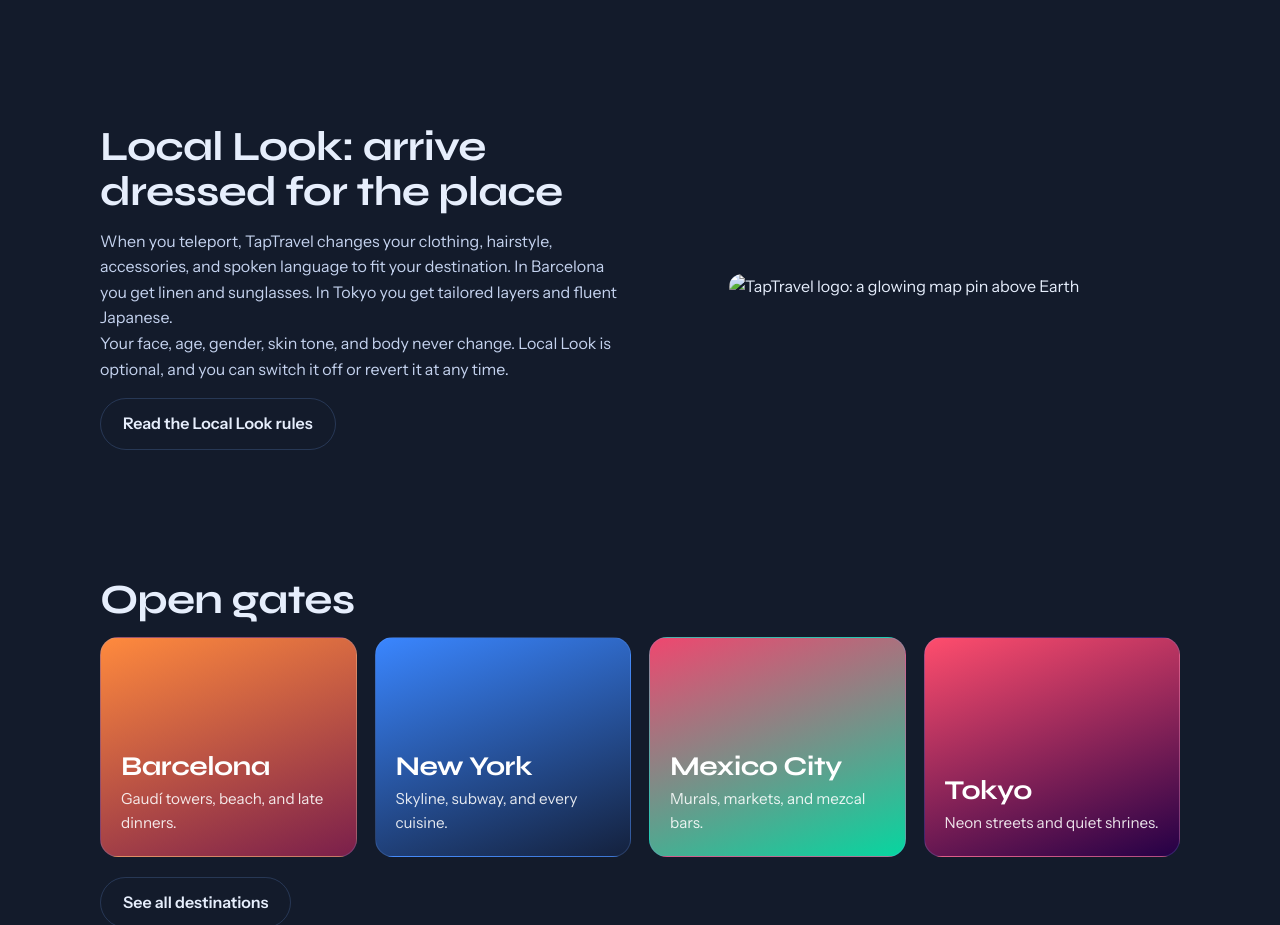
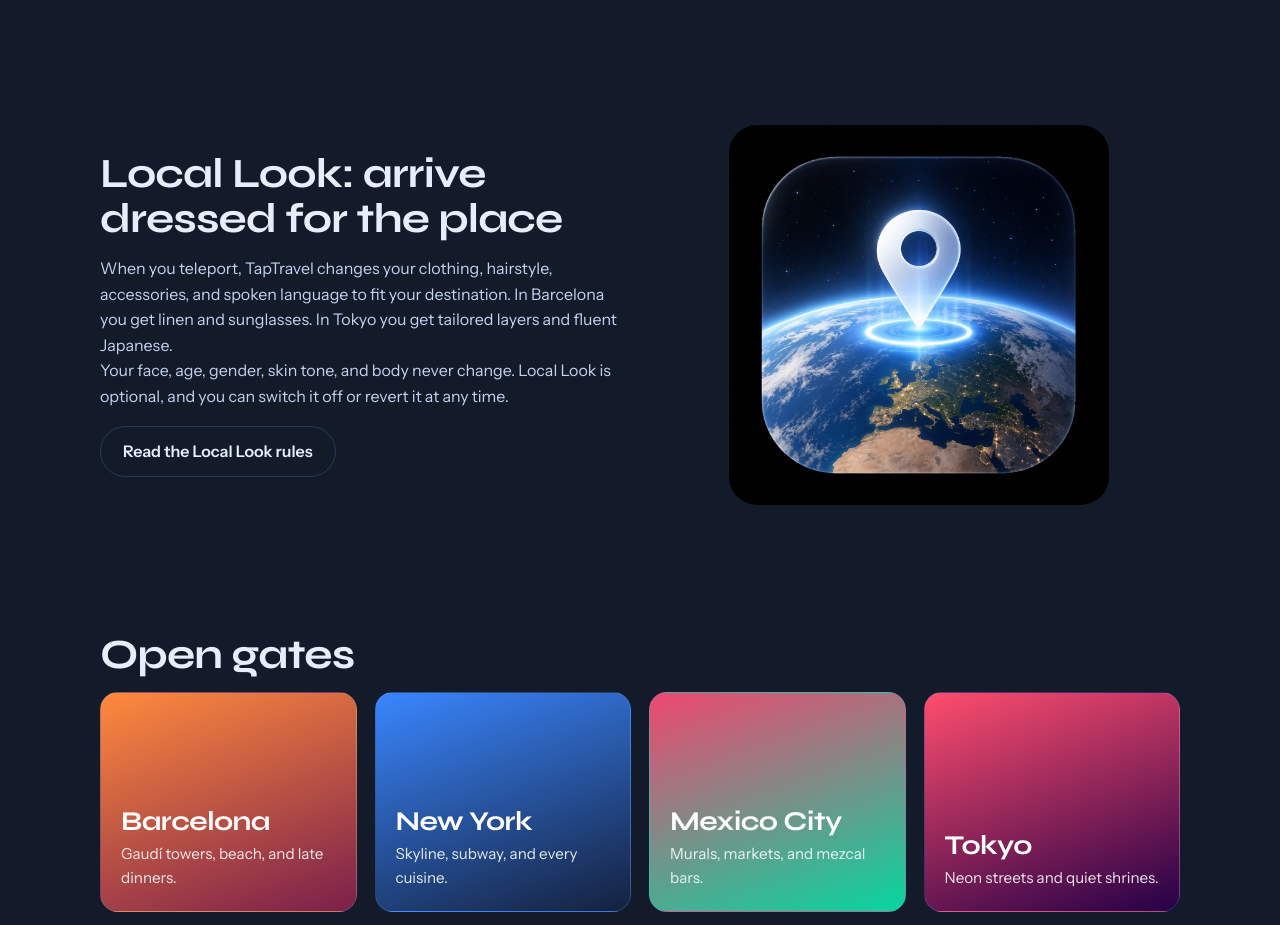
Before and after one commit to adamm-cryptoo/TapTravel, a plain HTML site: page index.html in a window 1280 px wide. Shown: the part 1144-2069 px from the top of the page. Drawn offline with Linux system fonts and the light colour scheme.

Commit message:
Fix logo image source in index.html

```diff
--- a/index.html
+++ b/index.html
@@ -14,7 +14,7 @@
 <p>When you teleport, TapTravel changes your clothing, hairstyle, accessories, and spoken language to fit your destination. In Barcelona you get linen and sunglasses. In Tokyo you get tailored layers and fluent Japanese.</p>
 <p>Your face, age, gender, skin tone, and body never change. Local Look is optional, and you can switch it off or revert it at any time.</p>
 <p style="margin-top:16px"><a class="btn ghost" href="policies.html#look">Read the Local Look rules</a></p></div>
-<img src="assets/logo.jpeg" alt="TapTravel logo: a glowing map pin above Earth"></div></section>
+<img src="logo.jpeg" alt="TapTravel logo: a glowing map pin above Earth"></div></section>
 <section><div class="wrap"><h2>Open gates</h2><div class="grid" id="featured"></div><p style="margin-top:20px"><a class="btn ghost" href="destinations.html">See all destinations</a></p></div></section>
 <section data-bf><div class="wrap"><div class="bfbox"><h2>Black Friday: 40% off annual plans</h2><p>Premium, Family, and Explorer are discounted for your first year. Use code TAPFRIDAY.</p><div class="count" aria-label="Time left"></div><a class="btn city" href="plans.html#black-friday">See Black Friday offers</a></div></div></section>
 </main>
```
